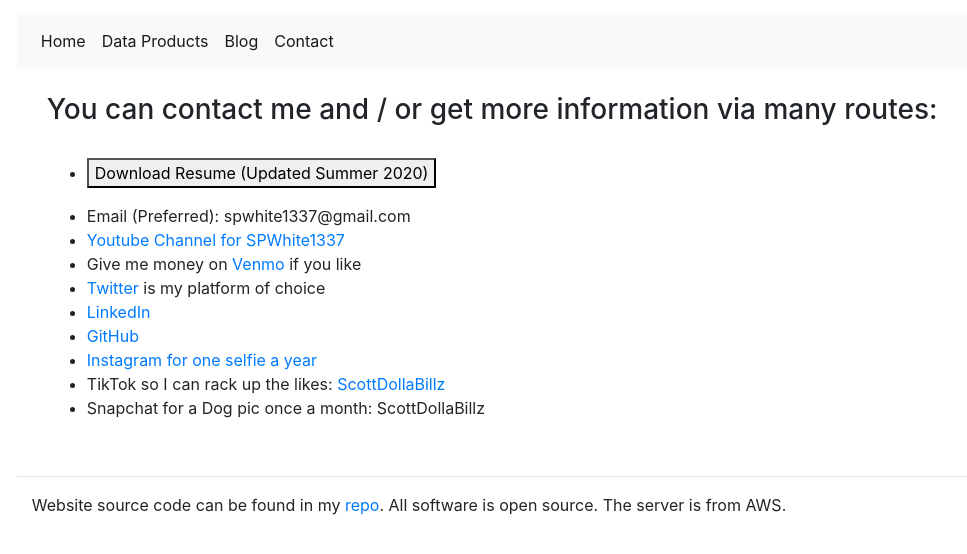
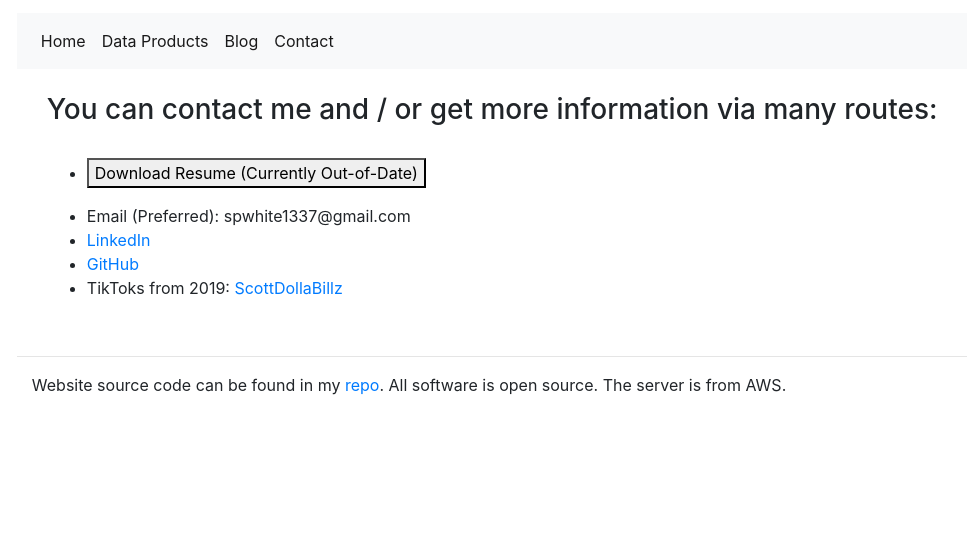
Before and after one commit to spwhite1337/website, a Vue app in the folder frontend/: page /Contact in a window 1280 px wide. Shown: the top 554 px of the page, without its empty margins (66-1033 px from the left). Built offline with nearby package versions, Linux system fonts and the light colour scheme.

Commit message:
update contacts

```diff
--- a/frontend/src/components/Contact.vue
+++ b/frontend/src/components/Contact.vue
@@ -4,22 +4,15 @@
         <h3>You can contact me and / or get more information via many routes:</h3>
         <br>
         <ul>
-            <li><button><a @click="showResume">Download Resume (Updated Summer 2020)</a></button></li>
+            <li><button><a @click="showResume">Download Resume (Currently Out-of-Date)</a></button></li>
         </ul>
         <ul>
             <li>Email (Preferred): spwhite1337@gmail.com</li>
-            <li><a href="https://www.youtube.com/user/spwhite1337" target="_blank">Youtube Channel for SPWhite1337</a></li>
-            <li>Give me money on <a href="https://venmo.com/hubba" target="_blank">Venmo</a> if you like</li>
-            <li><a href="https://twitter.com/ScottDollaBillz" target="_blank">Twitter</a> is my platform of choice</li>
             <li><a href="https://www.linkedin.com/in/scott-p-white/" target="_blank">LinkedIn</a></li>
             <li><a href="https://github.com/spwhite1337" target="_blank">GitHub</a></li>
-            <li><a href="https://www.instagram.com/scottdollabills/" target="_blank">
-                Instagram for one selfie a year</a>
-            </li>
-            <li>TikTok so I can rack up the likes:
+            <li>TikToks from 2019:
                 <a href="https://www.tiktok.com/@scottdollabillz" target="_blank">ScottDollaBillz</a>
             </li>
-            <li>Snapchat for a Dog pic once a month: ScottDollaBillz</li>
         </ul>
     </div>
 </template>
```
